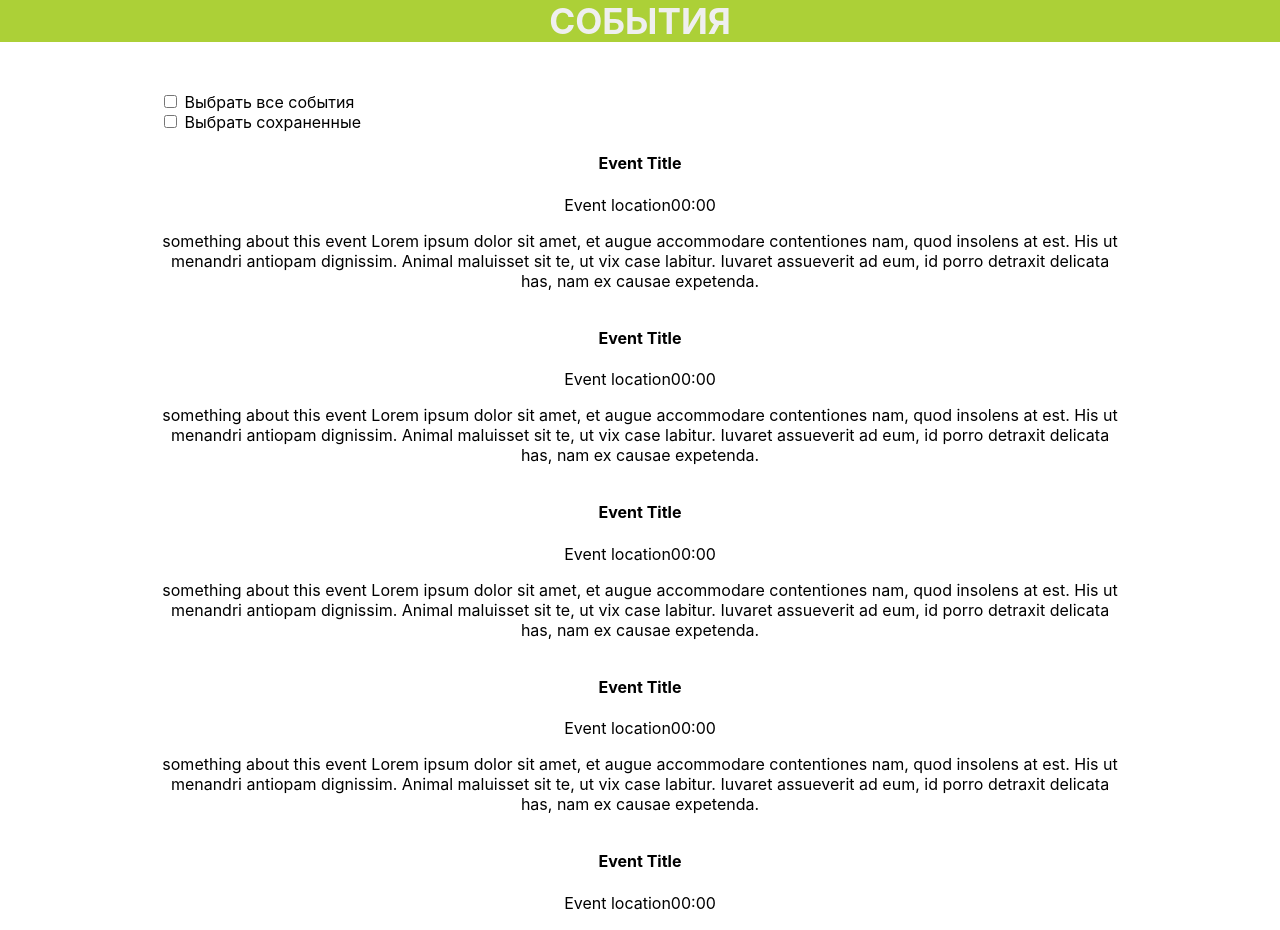
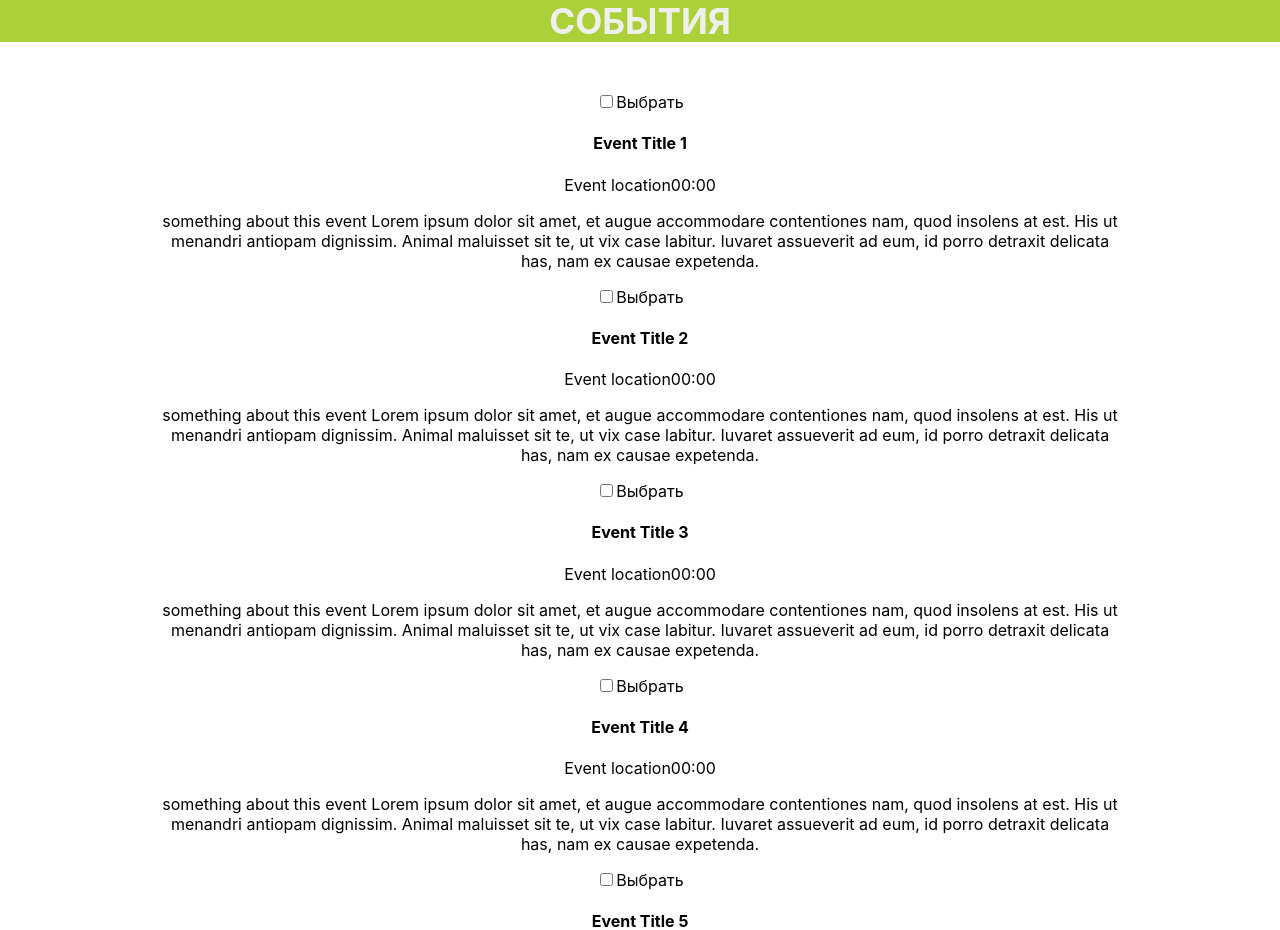
Before and after one commit to rss-com-lab/sprava_web_app, a React (Create React App) app: page / in a window 1280 px wide. Shown: the top 930 px of the page. Built offline with nearby package versions, Linux system fonts and the light colour scheme; the HTML template or start-up script is replaced by a standard one.

Commit message:
feat: check and save event

```diff
--- a/package.json
+++ b/package.json
@@ -3,6 +3,7 @@
   "version": "0.1.0",
   "private": true,
   "dependencies": {
+    "classnames": "^2.2.6",
     "node-sass-chokidar": "^1.3.4",
     "npm-run-all": "^4.1.5",
     "prop-types": "^15.7.2",
--- a/public/index.html
+++ b/public/index.html
@@ -20,21 +20,6 @@
     </header>
     <section class="events-section">
       <div class="events-section__content container">
-        <div class="events-section__checkboxes">
-          <div class="events-section__choose-all-container">
-            <label class="events-section__choose-all-checkbox">
-              <input type="checkbox" id="choose-all">
-              Выбрать все события
-            </label>
-          </div>
-
-          <div class="events-section__cchoose-saved-container">
-            <label class="events-section__choose-saved-checkbox">
-              <input type="checkbox" id="choose-saved">
-              Выбрать сохраненные
-            </label>
-          </div>
-        </div>
         <div id="root">
           <!--
             events list located heare
--- a/src/App.js
+++ b/src/App.js
@@ -1,11 +1,13 @@
 import React from 'react';
 
 import EventsContainer from './components/eventContainer/eventContainer';
+// import ControlBtns from './components/controlBtns/controlBtns';
 
 import './App.scss';
 
 const App = () => (
   <div className="App">
+    {/* <ControlBtns /> */}
     <EventsContainer />
   </div>
 );
--- /dev/null
+++ b/src/api/saveEvents.js
@@ -0,0 +1,8 @@
+export default function addEvent() {
+  const checkedEventsList = document.querySelectorAll('input:checked');
+  const idArray = [];
+  for (let i = 0; i < checkedEventsList.length; i += 1) {
+    idArray.push(checkedEventsList[i].id.replace(/\D+/g, ''));
+  }
+  localStorage.setItem('checkedEventList', idArray);
+}
--- /dev/null
+++ b/src/components/checkbox/checkbox.js
@@ -0,0 +1,49 @@
+import React from 'react';
+import PropTypes from 'prop-types';
+
+class Checkbox extends React.Component {
+  state = {
+    isChecked: false,
+  }
+
+  toggleCheckboxChange = (event) => {
+    const { handleCheckboxChange } = this.props;
+
+    this.setState(({ isChecked }) => (
+      {
+        isChecked: !isChecked,
+      }
+    ));
+
+    handleCheckboxChange(event);
+  }
+
+  render() {
+    const { label, id } = this.props;
+    const { isChecked } = this.state;
+
+    return (
+      <div className="checkbox">
+        <label>
+          <input
+            type="checkbox"
+            value={label}
+            checked={isChecked}
+            onChange={this.toggleCheckboxChange}
+            id={id}
+          />
+
+          {label}
+        </label>
+      </div>
+    );
+  }
+}
+
+Checkbox.propTypes = {
+  id: PropTypes.string.isRequired,
+  label: PropTypes.string.isRequired,
+  handleCheckboxChange: PropTypes.func.isRequired,
+};
+
+export default Checkbox;
--- a/src/components/event/event.js
+++ b/src/components/event/event.js
@@ -1,13 +1,21 @@
 import React from 'react';
 
 import PropTypes from 'prop-types';
+import cn from 'classnames';
+
+import Checkbox from '../checkbox/checkbox';
+
+import saveEvents from '../../api/saveEvents';
 
 import './event.scss';
 
 const Event = ({
-  eventName, location, time, description,
+  id, eventName, location, time, description,
 }) => (
-  <div className="events-section__event-container">
+  <div className="events-section__event-container" id={id}>
+    <div className="events-section__event-checkbox">
+      <Checkbox label="Выбрать" handleCheckboxChange={saveEvents} id={cn(`choose-event-${id}`)} />
+    </div>
     <h4 className="events-section__event-header">{eventName}</h4>
     <div>
       <span className="events-section__event-location">
@@ -24,6 +32,7 @@ const Event = ({
 );
 
 Event.propTypes = {
+  id: PropTypes.number.isRequired,
   eventName: PropTypes.string.isRequired,
   location: PropTypes.string.isRequired,
   time: PropTypes.string.isRequired,
--- a/src/components/event/event.scss
+++ b/src/components/event/event.scss
@@ -0,0 +1,5 @@
+.events-section__event-container{
+  .events-checkbox__container{
+    cursor: pointer;
+  }
+}
--- a/src/components/eventContainer/eventContainer.js
+++ b/src/components/eventContainer/eventContainer.js
@@ -9,14 +9,34 @@ import './eventContainer.scss';
 class EventContainer extends React.Component {
   constructor() {
     super();
-    this.displayData = [];
+    this.state = {
+      displayData: [],
+    };
+    this.getSavedEventList.bind(this);
+  }
+
+  componentDidMount() {
+    this.getSavedEventList();
+  }
+
+  getSavedEventList() {
+    const savedEventsListId = (localStorage.getItem('checkedEventList'))
+      ? localStorage.getItem('checkedEventList').split(',').map(elem => parseInt(elem, 10))
+      : eventsList.map(event => parseInt(event.id, 10));
+    savedEventsListId.forEach((elem) => {
+      const currentEvent = eventsList.find(event => event.id === elem);
+      this.setState(prevState => (prevState.displayData.push(currentEvent)));
+    });
   }
 
   render() {
+    const { displayData } = this.state;
     return (
       <>
-        {eventsList.map(event => (
+        {displayData.map(event => (
           <Event
+            key={event.id}
+            id={event.id}
             eventName={event.eventName}
             location={event.location}
             time={event.time}
--- a/src/eventsData/eventsList.json
+++ b/src/eventsData/eventsList.json
@@ -1,60 +1,70 @@
 [
   {
-    "eventName": "Event Title",
+    "id": 1,
+    "eventName": "Event Title 1",
     "location": "Event location",
     "time": "00:00",
     "description": "something about this event\nLorem ipsum dolor sit amet, et augue accommodare contentiones nam, quod insolens at est. His ut menandri antiopam dignissim. Animal maluisset sit te, ut vix case labitur. Iuvaret assueverit ad eum, id porro detraxit delicata has, nam ex causae expetenda."
   },
   {
-    "eventName": "Event Title",
+    "id": 2,
+    "eventName": "Event Title 2",
     "location": "Event location",
     "time": "00:00",
     "description": "something about this event\nLorem ipsum dolor sit amet, et augue accommodare contentiones nam, quod insolens at est. His ut menandri antiopam dignissim. Animal maluisset sit te, ut vix case labitur. Iuvaret assueverit ad eum, id porro detraxit delicata has, nam ex causae expetenda."
   },
   {
-    "eventName": "Event Title",
+    "id": 3,
+    "eventName": "Event Title 3",
     "location": "Event location",
     "time": "00:00",
     "description": "something about this event\nLorem ipsum dolor sit amet, et augue accommodare contentiones nam, quod insolens at est. His ut menandri antiopam dignissim. Animal maluisset sit te, ut vix case labitur. Iuvaret assueverit ad eum, id porro detraxit delicata has, nam ex causae expetenda."
   },
   {
-    "eventName": "Event Title",
+    "id": 4,
+    "eventName": "Event Title 4",
     "location": "Event location",
     "time": "00:00",
     "description": "something about this event\nLorem ipsum dolor sit amet, et augue accommodare contentiones nam, quod insolens at est. His ut menandri antiopam dignissim. Animal maluisset sit te, ut vix case labitur. Iuvaret assueverit ad eum, id porro detraxit delicata has, nam ex causae expetenda."
   },
   {
-    "eventName": "Event Title",
+    "id": 5,
+    "eventName": "Event Title 5",
     "location": "Event location",
     "time": "00:00",
     "description": "something about this event\nLorem ipsum dolor sit amet, et augue accommodare contentiones nam, quod insolens at est. His ut menandri antiopam dignissim. Animal maluisset sit te, ut vix case labitur. Iuvaret assueverit ad eum, id porro detraxit delicata has, nam ex causae expetenda."
   },
   {
-    "eventName": "Event Title",
+    "id": 6,
+    "eventName": "Event Title 6",
     "location": "Event location",
     "time": "00:00",
     "description": "something about this event\nLorem ipsum dolor sit amet, et augue accommodare contentiones nam, quod insolens at est. His ut menandri antiopam dignissim. Animal maluisset sit te, ut vix case labitur. Iuvaret assueverit ad eum, id porro detraxit delicata has, nam ex causae expetenda."
   },
   {
-    "eventName": "Event Title",
+    "id": 7,
+    "eventName": "Event Title 7",
     "location": "Event location",
     "time": "00:00",
     "description": "something about this event\nLorem ipsum dolor sit amet, et augue accommodare contentiones nam, quod insolens at est. His ut menandri antiopam dignissim. Animal maluisset sit te, ut vix case labitur. Iuvaret assueverit ad eum, id porro detraxit delicata has, nam ex causae expetenda."
   },
   {
-    "eventName": "Event Title",
+    "id": 8,
+    "eventName": "Event Title 8",
     "location": "Event location",
     "time": "00:00",
     "description": "something about this event\nLorem ipsum dolor sit amet, et augue accommodare contentiones nam, quod insolens at est. His ut menandri antiopam dignissim. Animal maluisset sit te, ut vix case labitur. Iuvaret assueverit ad eum, id porro detraxit delicata has, nam ex causae expetenda."
   },
   {
-    "eventName": "Event Title",
+    "id": 9,
+    "eventName": "Event Title 9",
     "location": "Event location",
     "time": "00:00",
     "description": "something about this event\nLorem ipsum dolor sit amet, et augue accommodare contentiones nam, quod insolens at est. His ut menandri antiopam dignissim. Animal maluisset sit te, ut vix case labitur. Iuvaret assueverit ad eum, id porro detraxit delicata has, nam ex causae expetenda."
   },
   {
-    "eventName": "Event Title",
+    "id": 10,
+    "eventName": "Event Title 10",
     "location": "Event location",
     "time": "00:00",
     "description": "something about this event\nLorem ipsum dolor sit amet, et augue accommodare contentiones nam, quod insolens at est. His ut menandri antiopam dignissim. Animal maluisset sit te, ut vix case labitur. Iuvaret assueverit ad eum, id porro detraxit delicata has, nam ex causae expetenda."
```
Also changed, not shown: 2 other files (tests, documents, lock files or other folders).
